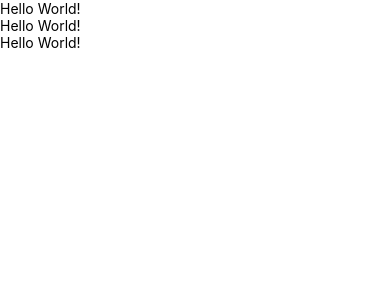
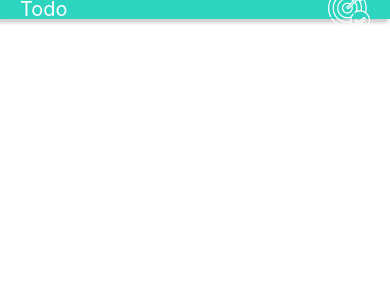
Before and after one commit to kobbycoder/todo, a React Native app: screen / in a window 390 px wide. Shown: the top 300 px of the page. Built offline with nearby package versions, Linux system fonts and the light colour scheme.

Commit message:
file structure and todo header layout added

```diff
--- a/App.tsx
+++ b/App.tsx
@@ -1,14 +1,19 @@
-import { StatusBar } from "expo-status-bar";
-import { SafeAreaView, Text, View } from "react-native";
+import React from "react";
+import { SafeAreaView, StyleSheet, Platform, StatusBar } from "react-native";
+import Main from "./src/Main";
 
 export default function App() {
   return (
-    <SafeAreaView>
-      <View>
-        <Text>Hello World!</Text>
-        <Text>Hello World!</Text>
-        <Text>Hello World!</Text>
-      </View>
+    <SafeAreaView style={styles.AndroidSafeArea}>
+      <Main />
     </SafeAreaView>
   );
 }
+
+const styles = StyleSheet.create({
+  AndroidSafeArea: {
+    flex: 1,
+    backgroundColor: "white",
+    paddingTop: Platform.OS === "android" ? StatusBar.currentHeight : 0,
+  },
+});
--- /dev/null
+++ b/src/Main.tsx
@@ -0,0 +1,13 @@
+import { View, Text, StyleSheet } from "react-native";
+import React from "react";
+import TodoHeader from "./components/TodoHeader";
+
+export default function Main(): JSX.Element {
+  return (
+    <View>
+      <View>
+        <TodoHeader />
+      </View>
+    </View>
+  );
+}
--- /dev/null
+++ b/src/components/TodoHeader.tsx
@@ -0,0 +1,43 @@
+import { Image, StyleSheet, Text, View } from "react-native";
+import React from "react";
+
+const TodoHeader = () => {
+  return (
+    <View style={[styles.header,styles.elevation, styles.shadowProp]}>
+      <View>
+        <Text style={styles.headerText}>Todo</Text>
+      </View>
+      <View>
+        <Image source={require('../../assets/logo.png')}/>
+      </View>
+    </View>
+  );
+};
+
+export default TodoHeader;
+
+const styles = StyleSheet.create({
+  header: {
+    flexDirection: "row",
+    width: "100%",
+    height: "45%",
+    backgroundColor: "#2dd4bf",
+    alignItems: "center",
+    paddingHorizontal: 20,
+    justifyContent: "space-between",
+  },
+  headerText: {
+    color: "white",
+    fontSize: 20
+  },
+  elevation: {
+    elevation: 20,
+    shadowColor: '#cccccc'
+  },
+  shadowProp: {
+    shadowColor: '#171717',
+    shadowOffset: {width: -2, height: 4},
+    shadowOpacity: 0.2,
+    shadowRadius: 3,
+  },
+});
```
Also changed, not shown: assets/logo.png (added).
